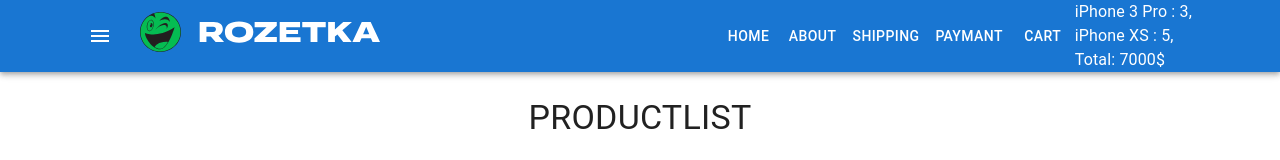
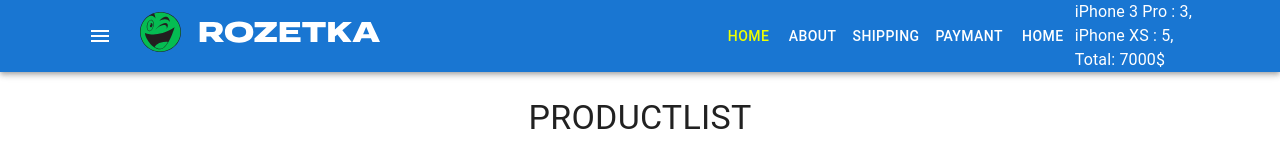
Before and after one commit to DenysShportun/react-fake-shop, a React (Create React App) app: page / in a window 1280 px wide. Shown: the top 160 px of the page. Built offline with nearby package versions, Linux system fonts and the light colour scheme.

Commit message:
add react-router

```diff
--- a/package.json
+++ b/package.json
@@ -17,6 +17,7 @@
     "lodash": "^4.17.21",
     "react": "^18.2.0",
     "react-dom": "^18.2.0",
+    "react-router-dom": "6.3.0",
     "react-scripts": "5.0.1",
     "sass": "^1.55.0",
     "typescript": "^4.8.4",
--- /dev/null
+++ b/src/components/Menu/Menu.scss
@@ -0,0 +1,8 @@
+.nav-item {
+    color: white;
+    text-decoration: none;
+}
+.nav-active {
+    color: rgb(238, 255, 0);
+    text-decoration: none;
+}
--- a/src/components/Menu/Menu.tsx
+++ b/src/components/Menu/Menu.tsx
@@ -1,16 +1,36 @@
-import React from 'react'
-import Button from '@mui/material/Button'
+import React from "react"
+import Button from "@mui/material/Button"
+import { NavLink } from "react-router-dom"
+import "./Menu.scss"
 
 type Props = {}
 
 const Menu = (props: Props) => {
     return (
         <>
-            <Button color="inherit">Home</Button>
+            <Button color="inherit">
+                <NavLink
+                    to="/"
+                    className={({ isActive }) =>
+                        isActive ? "nav-active" : "nav-item"
+                    }
+                >
+                    Home
+                </NavLink>
+            </Button>
             <Button color="inherit">About</Button>
             <Button color="inherit">Shipping</Button>
             <Button color="inherit">Paymant</Button>
-            <Button color="inherit">Cart</Button>
+            <Button color="inherit">
+                <NavLink
+                    to="/cart"
+                    className={({ isActive }) =>
+                        isActive ? "nav-active" : "nav-item"
+                    }
+                >
+                    Home
+                </NavLink>
+            </Button>
         </>
     )
 }
--- a/src/container/Main/Main.tsx
+++ b/src/container/Main/Main.tsx
@@ -1,6 +1,8 @@
 import React from "react"
 import { Container } from "@mui/material"
 import Home from "pages/Home/Home"
+import { Routes, Route } from "react-router-dom"
+import CartPage from "pages/Cart/CartPage"
 
 type Props = {
     addProductToCart: (id: number, count: number) => void
@@ -10,7 +12,13 @@ const Main = ({ addProductToCart }: Props) => {
     return (
         <main>
             <Container maxWidth="lg">
-                <Home addProductToCart={addProductToCart} />
+                <Routes>
+                    <Route
+                        path="/"
+                        element={<Home addProductToCart={addProductToCart} />}
+                    />
+                    <Route path="cart" element={<CartPage />} />
+                </Routes>
             </Container>
         </main>
     )
--- a/src/index.tsx
+++ b/src/index.tsx
@@ -1,10 +1,13 @@
-import React from 'react'
-import ReactDOM from 'react-dom/client'
-import App from './container/App/App'
+import React from "react"
+import ReactDOM from "react-dom/client"
+import App from "./container/App/App"
+import { BrowserRouter } from "react-router-dom"
 
-const root = ReactDOM.createRoot(document.getElementById('root') as HTMLElement)
+const root = ReactDOM.createRoot(document.getElementById("root") as HTMLElement)
 root.render(
     <React.StrictMode>
-        <App />
+        <BrowserRouter>
+            <App />
+        </BrowserRouter>
     </React.StrictMode>
 )
--- /dev/null
+++ b/src/pages/Cart/CartPage.tsx
@@ -0,0 +1,9 @@
+import React from "react"
+
+type Props = {}
+
+const CartPage = (props: Props) => {
+    return <div>CartPage</div>
+}
+
+export default CartPage
```
Also changed, not shown: 1 other file (tests, documents, lock files or other folders).
